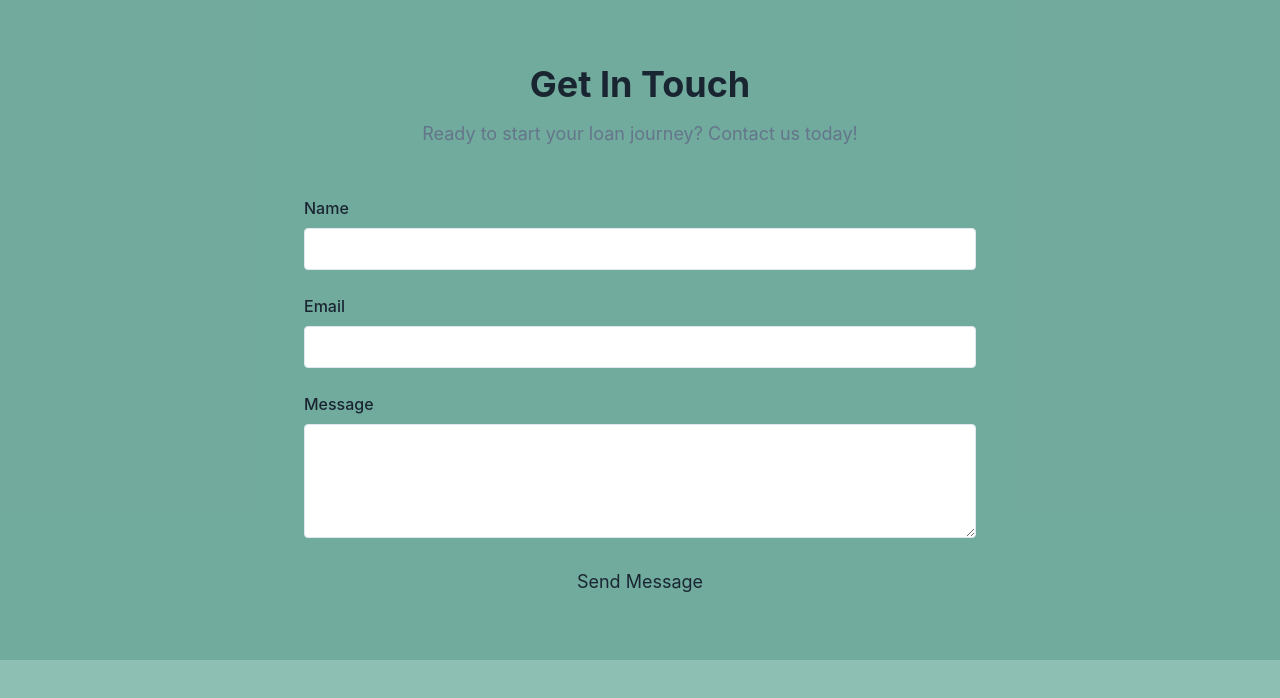
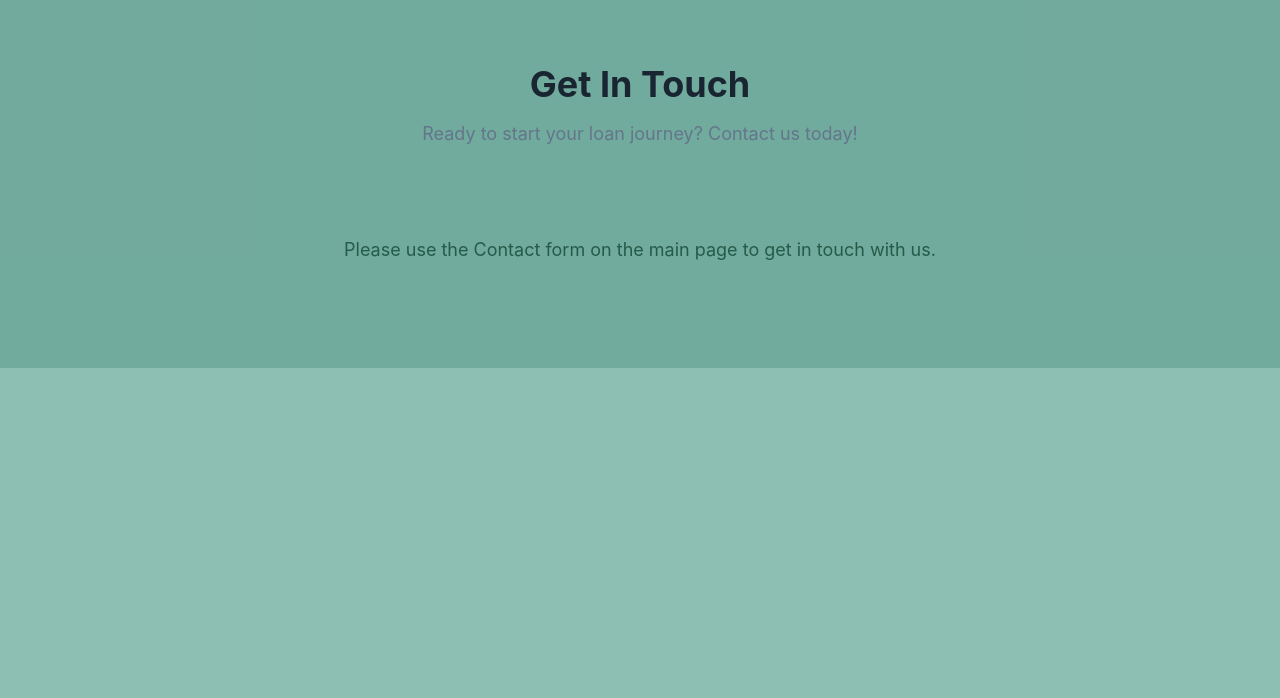
Before and after one commit to matruchayallp/matruchayallp-website, a React (Vite) app: page /contact in a window 1280 px wide. Shown: the top 698 px of the page. Built offline with nearby package versions, Linux system fonts and the light colour scheme.

Commit message:
contact us

```diff
--- a/src/pages/Contact.tsx
+++ b/src/pages/Contact.tsx
@@ -1,37 +1,6 @@
-import React, { useState } from "react";
+import React from "react";
 
 const Contact = () => {
-  const [form, setForm] = useState({ name: "", email: "", message: "" });
-  const [success, setSuccess] = useState(false);
-  const [error, setError] = useState("");
-
-  const handleChange = (e: React.ChangeEvent<HTMLInputElement | HTMLTextAreaElement>) => {
-    const { name, value } = e.target;
-    setForm(prev => ({ ...prev, [name]: value }));
-  };
-
-  const handleSubmit = async (e: React.FormEvent) => {
-    e.preventDefault();
-    setError("");
-    setSuccess(false);
-    try {
-      const res = await fetch("/api/contact", {
-        method: "POST",
-        headers: { "Content-Type": "application/json" },
-        body: JSON.stringify(form),
-      });
-      const result = await res.json();
-      if (result.ok) {
-        setSuccess(true);
-        setForm({ name: "", email: "", message: "" });
-      } else {
-        setError(result.error || "Submission failed. Please try again.");
-      }
-    } catch (err) {
-      setError("Submission failed. Please try again.");
-    }
-  };
-
   return (
     <section className="py-16 bg-muted/50">
       <div className="container mx-auto px-4">
@@ -39,24 +8,8 @@ const Contact = () => {
           <h2 className="text-3xl md:text-4xl font-bold text-foreground mb-4">Get In Touch</h2>
           <p className="text-lg text-muted-foreground">Ready to start your loan journey? Contact us today!</p>
         </div>
-        <div className="max-w-2xl mx-auto">
-          {success && <div className="text-green-600 text-center font-semibold py-6">Thank you for contacting us! We will get back to you soon.</div>}
-          {error && <div className="text-red-600 text-center font-semibold py-6">{error}</div>}
-          <form className="space-y-6" onSubmit={handleSubmit}>
-            <div>
-              <label htmlFor="name" className="block mb-2 font-medium">Name</label>
-              <input type="text" id="name" name="name" required className="w-full px-4 py-2 border rounded" value={form.name} onChange={handleChange} />
-            </div>
-            <div>
-              <label htmlFor="email" className="block mb-2 font-medium">Email</label>
-              <input type="email" id="email" name="email" required className="w-full px-4 py-2 border rounded" value={form.email} onChange={handleChange} />
-            </div>
-            <div>
-              <label htmlFor="message" className="block mb-2 font-medium">Message</label>
-              <textarea id="message" name="message" rows={4} required className="w-full px-4 py-2 border rounded" value={form.message} onChange={handleChange} />
-            </div>
-            <button type="submit" className="corporate-btn w-full text-lg">Send Message</button>
-          </form>
+        <div className="max-w-2xl mx-auto text-center py-10">
+          <p className="text-lg text-primary">Please use the Contact form on the main page to get in touch with us.</p>
         </div>
       </div>
     </section>
```
